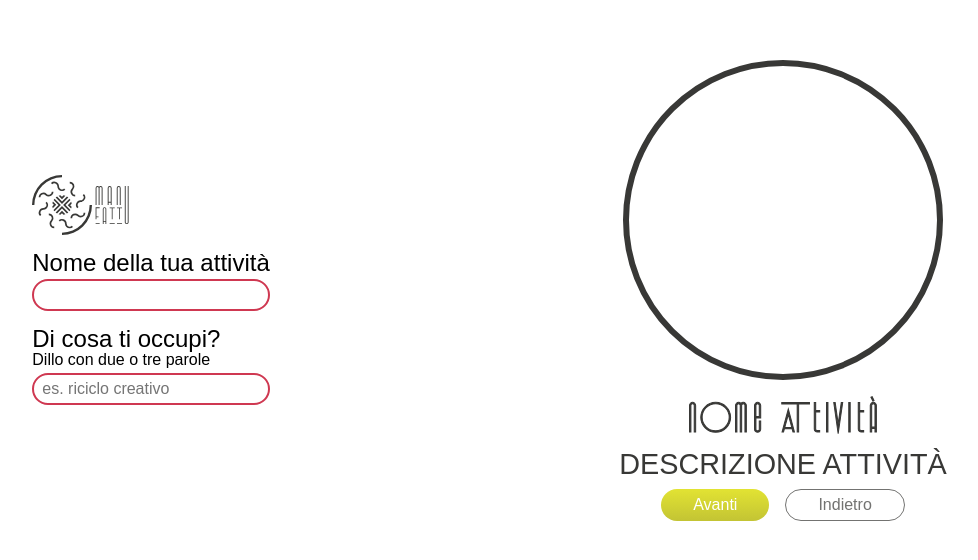
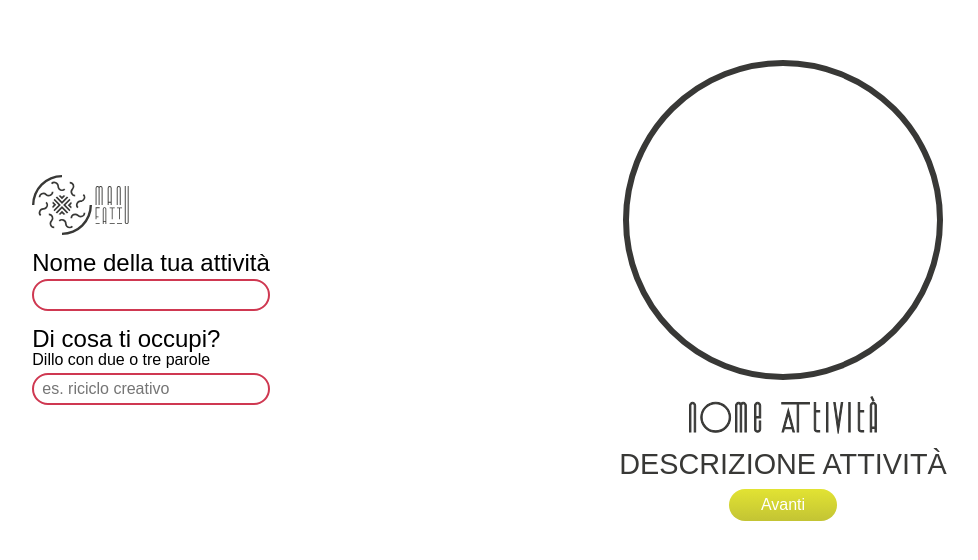
Before and after one commit to DarioSacco/ManuFattu-logo-generator, a Vue app: page / in a window 1280 px wide. Shown: the part 110-670 px from the top of the page, without its empty margins (173-1151 px from the left). Built offline with nearby package versions, Linux system fonts and the light colour scheme.

Commit message:
refactor: bottoni stepper nascosti anziché disabilitati; piccola ombrina all'hover

```diff
--- a/src/components/Stepper.vue
+++ b/src/components/Stepper.vue
@@ -1,7 +1,7 @@
 <template>
   <div class="stepper">
-    <button class="next" :disabled="step >= max" @click="next">Avanti</button>
-    <button class="previous" :disabled="step <= 1" @click="previous">Indietro</button>
+    <button class="next" v-show="step < max" @click="next">Avanti</button>
+    <button class="previous" v-show="step > 1" @click="previous">Indietro</button>
   </div>
 </template>
 
@@ -54,10 +54,8 @@ export default {
   cursor: pointer;
 }
 
-.stepper button[disabled] {
-  opacity: 0.7;
-  color: inherit;
-  cursor: default;
+.stepper button:hover {
+  filter: drop-shadow(0 0 2px #707070);
 }
 
 .next {
```
